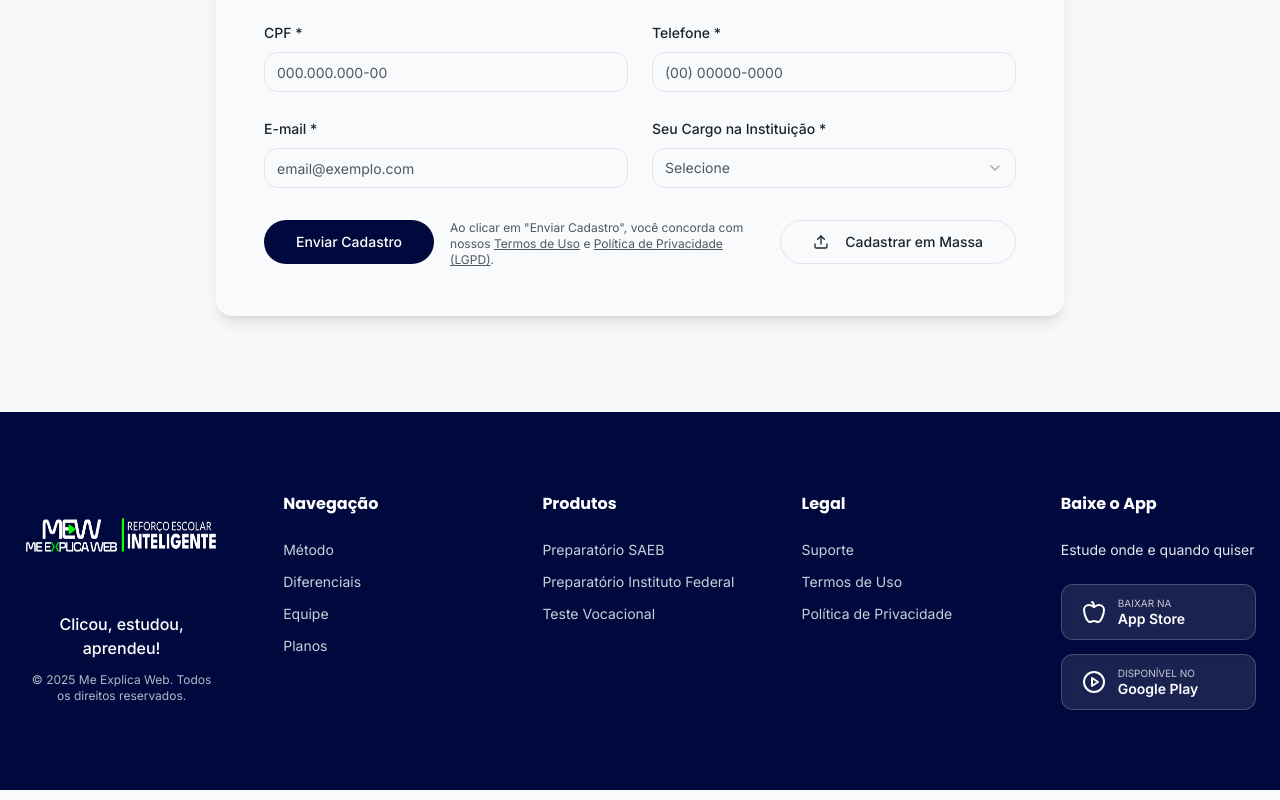
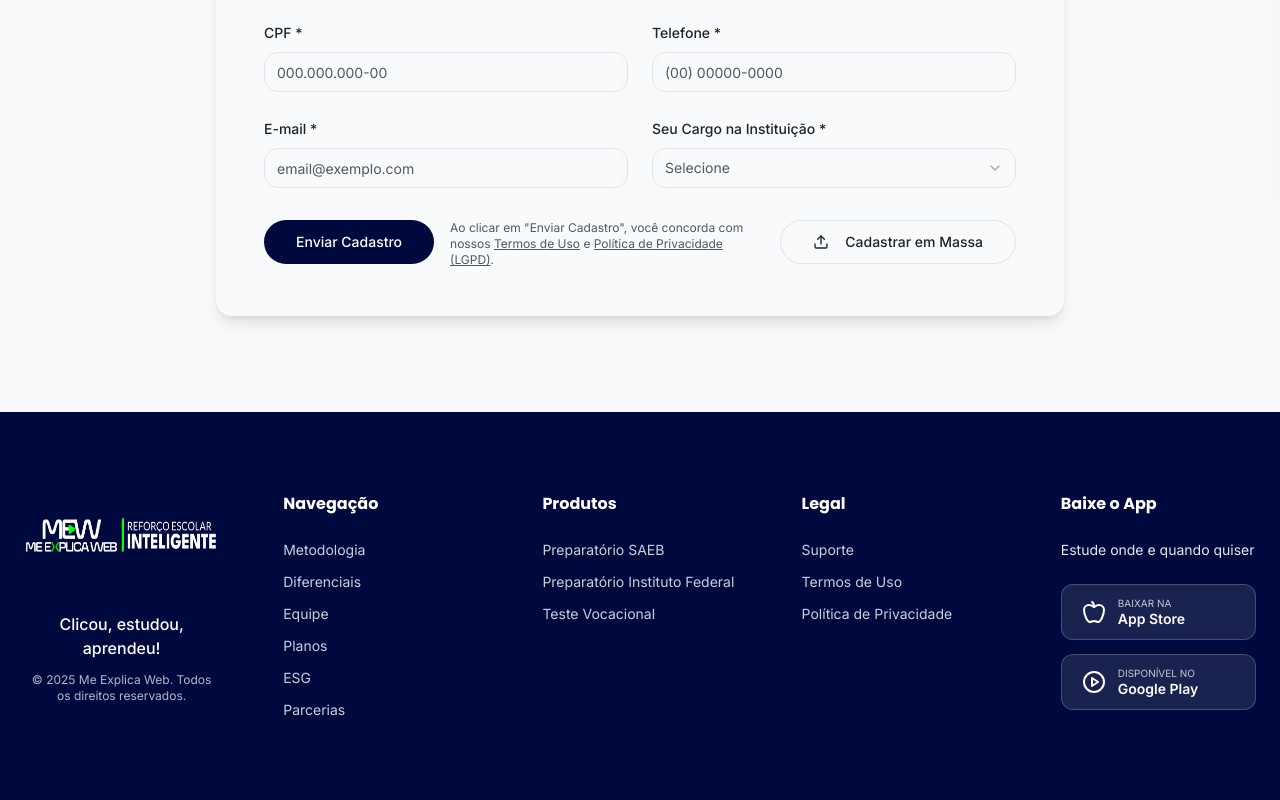
Before and after one commit to edupedrosodev/mew-b2bc, a React (Vite) app: page /parcerias in a window 1280 px wide. Shown: the part 1065-1865 px from the top of the page. Built offline with nearby package versions, Linux system fonts and the light colour scheme; the HTML template or start-up script is replaced by a standard one.

Commit message:
Correção Footer

```diff
--- a/src/components/Footer.tsx
+++ b/src/components/Footer.tsx
@@ -21,7 +21,7 @@ const Footer = () => {
             <ul className="space-y-3 text-sm">
               <li>
                 <a href="#metodo" className="opacity-80 hover:opacity-100 transition-opacity">
-                  Método
+                  Metodologia
                 </a>
               </li>
               <li>
@@ -37,6 +37,16 @@ const Footer = () => {
               <li>
                 <a href="#planos" className="opacity-80 hover:opacity-100 transition-opacity">
                   Planos
+                </a>
+              </li>
+              <li>
+                <a href="\cadastro-organizacoes" className="opacity-80 hover:opacity-100 transition-opacity">
+                  ESG
+                </a>
+              </li>
+              <li>
+                <a href="\parcerias" className="opacity-80 hover:opacity-100 transition-opacity">
+                  Parcerias
                 </a>
               </li>
             </ul>
```
